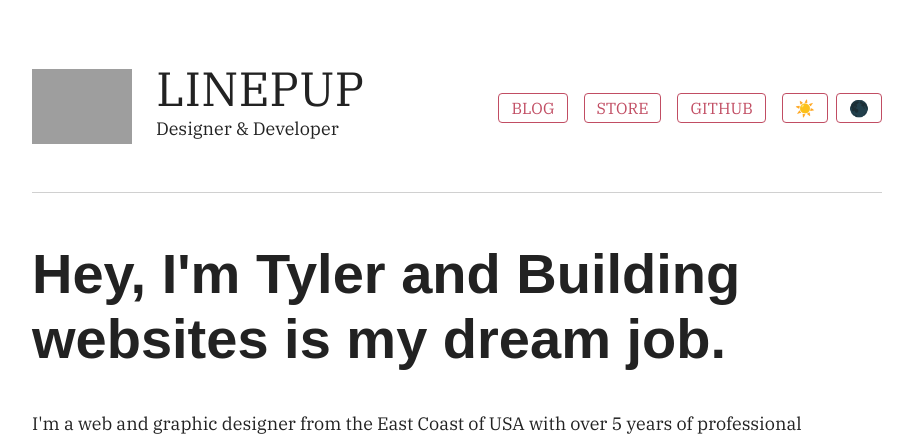
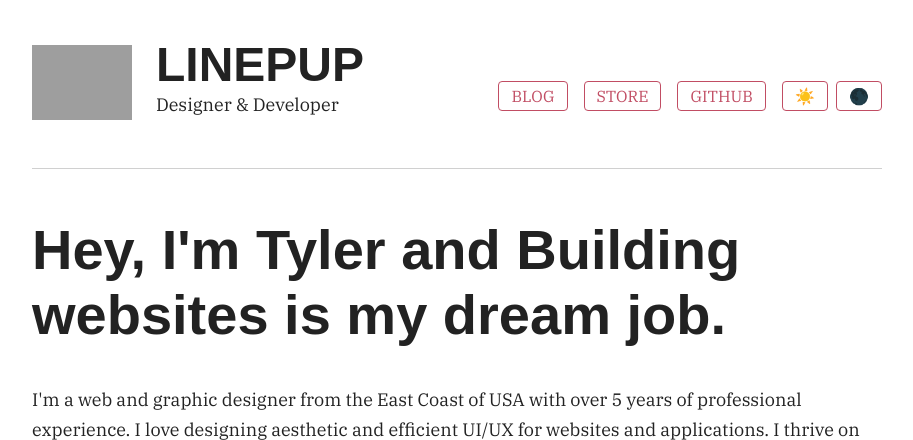
Before and after one commit to tylerwoodcook/linepup_com, a PHP site: page /default.php in a window 1280 px wide. Shown: the top 440 px of the page, without its empty margins (183-1096 px from the left). Run offline with PHP 8.4, Linux system fonts and the light colour scheme; some libraries are stand-ins or nearby versions; some web fonts are replaced; grey boxes are pictures that could not be loaded.

```diff
--- a/assets/styles.css
+++ b/assets/styles.css
@@ -114,6 +114,7 @@ div.section {
 }
 .header-title-container {
   display: flex;
+  margin-top: -24px;
   flex-direction: row;
   gap: 24px;
   align-items: center;
--- a/header.php
+++ b/header.php
@@ -30,8 +30,8 @@
           </a>
         </div>
         <div>
-          <p class="header-title" style="margin-bottom: -16px;">LINEPUP</p>
-          <p>Designer &amp; Developer</p>
+          <p class="h2 header-title" style="margin-bottom: -16px;">LINEPUP</p>
+          <p class="m-0">Designer &amp; Developer</p>
         </div>
       </div><!-- END header-title-container -->
       <div id="site-nav"">
```
